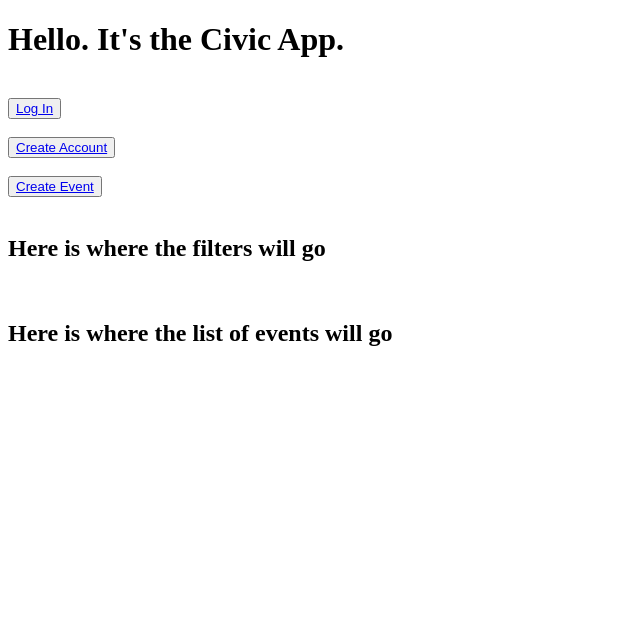
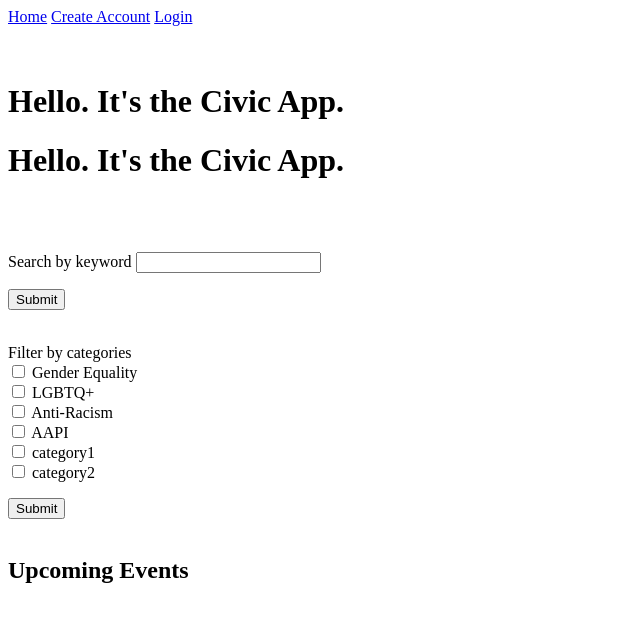
Before and after one commit to abercilla/civic-app-project, a Flask app: page / in a window 1280 px wide. Shown: the top 622 px of the page, without its empty margins (0-640 px from the left). Run offline with Flask 2, Linux system fonts and the light colour scheme; data that the repository does not hold is empty.

Commit message:
Implemented links in base, added logout function

```diff
--- a/crud.py
+++ b/crud.py
@@ -92,15 +92,16 @@ def save_search(keyword_search):
 #     return new_event
 
 
-def connect_user_to_event(user_id, event):
+def connect_user_to_event(user_id, event_id):
     """Connect a User to an Event"""
 
     #this will just connect user_id to Event...
     #...but not make a distinction whether they created it or not
 
     user_obj = User.query.get(user_id)
+    event_obj = Event.query.get(event_id)
 
-    user_obj.events.append(event)
+    user_obj.events.append(event_obj)
 
     db.session.commit()
 
@@ -167,6 +168,20 @@ def get_event_by_id(event_id):
 
     return Event.query.get(event_id)
 
+# def filter_events_by_prefs(keyword, categories):
+#     """Filter homepage events based on non-user search"""
+
+#     events = []
+
+#     #pull out events that fit chosen categories
+#     for category in categories:
+#             events.extend(Event.query.filter_by(category=category).all())
+
+#     #pull out events that have chosen keyword
+#     events.append(Event.query.filter((Event.description.like(f'%{keyword}%')) | (Event.name.like(f'%{keyword}'))).all())
+
+#     return events
+
 def filter_events_by_user_prefs(user_id):
     """Pull out events that fit a user's preferences"""
 
@@ -190,9 +205,13 @@ def filter_events_by_user_prefs(user_id):
         events.extend(Event.query.filter_by(category=category).all())
 
     for keyword in keywords:
-        events.append(Event.query.filter((Event.description.like(f'%{keyword}%')) | (Event.name.like(f'%{keyword}'))).all())
+        events.append(Event.query.filter((Event.description.like(f'%{keyword}%')) |
+                                            (Event.name.like(f'%{keyword}'))).all())
 
     return events
+
+# def save_event_for_user():
+
 
 if __name__ == '__main__':
     from server import app
--- a/server.py
+++ b/server.py
@@ -23,6 +23,22 @@ def index():
     else:
         random_events = crud.get_events()
         return render_template("homepage.html", events=random_events)
+        #if button is clicked, run this other thing
+
+
+@app.route("/")
+def filter_homepage():
+    """Filter homepage by unsaved search and/or categories"""
+
+    #take in the user's input from homepage
+    keyword_search = request.form.get("keyword")
+    categories = request.form.getlist("categories")
+
+    #filter events by input
+    filtered_events = crud.filter_events_by_prefs(keyword_search, categories)
+
+    return redirect("/homepage.html", events=filtered_events)
+
 
 @app.route("/events/<event_id>")
 def show_event(event_id):
@@ -30,7 +46,21 @@ def show_event(event_id):
 
     event = crud.get_event_by_id(event_id)
 
+
     return render_template("event_details.html", event=event)
+
+@app.route("/events/<event_id>", methods=["POST"])
+def save_event_to_user(event_id):
+    """Save event to current user"""
+
+    logged_in_user = session.get("user_id")
+
+    if logged_in_user:
+        crud.connect_user_to_event(logged_in_user, event_id)
+        flash("Event saved!")
+        return redirect("/event_details.html")
+    else:
+        flash("Create an account to save an event.")
 
 
 @app.route("/login")
@@ -59,6 +89,20 @@ def collect_login():
         filtered_events = crud.filter_events_by_user_prefs(logged_in_user)
         return render_template("/homepage.html", events=filtered_events)
 
+@app.route("/user-profile")
+def show_profile():
+    """Show a user's profile with saved events and preferences"""
+
+
+    return render_template("user-profile.html", fname=fname, lname=lname)
+
+@app.route("/logout")
+def logout_user():
+    """Process logout"""
+
+    del session["user_id"]
+
+    return render_template("logout.html")
 
 
 @app.route("/create-account")
@@ -95,10 +139,6 @@ def collect_account():
         return render_template("feed.html", fname=fname)
     #render same template with specific events based on queries about preferences
     #or just render template with first 25 events
-
-# @app.route()
-# def logout_user():
-#     """Process logout"""
 
 
 @app.route("/create-event")
--- /dev/null
+++ b/static/homepage.js
@@ -0,0 +1,19 @@
+'use strict';
+
+// separate JS files for each HTML page and then add in script tag to that HTML page
+
+//Login button
+
+const login_button = $('#login-button');
+
+//Log a user out
+function Logout(evt){
+    if (button.html('Log In')) {
+        button.on('click', () => {
+            //if user_id in session, button should read 'Logout'
+            //when button is clicked, user should be logged out
+
+            button.html('Log Out');
+        });
+    }
+}
--- a/templates/base.html
+++ b/templates/base.html
@@ -16,11 +16,30 @@
 
 
     <body>
+        {% if session.get("user_id")%}
+            <div>
+                <a href ="/">Home</a>
+                <a href = "user/<user_id>">My Profile</a>
+                <a href = "/logout">Logout</a>
+            </div>
+        {% else %}
+            <div>
+                <a href ="/">Home</a>
+                <a href = "/create-account">Create Account</a>
+                <a href = "/login">Login</a>
+            </div>
+        {% endif %}
+
+        <br>
+
         {% for msg in get_flashed_messages()%}
             <p class="flash-msg">
                 {{ msg }}
             </p>
         {% endfor %}
+        <br>
+        <h1>Hello. It's the Civic App.</h1>
+
     {% block body %}{% endblock %}
     </body>
 </html>
--- a/templates/homepage.html
+++ b/templates/homepage.html
@@ -6,28 +6,64 @@
 {%block title %}Civic App Home{% endblock %}
 
 {% block body %}
+  <script src="/static/homepage.js"></script>
 
     <h1>Hello. It's the Civic App.</h1>
 
     <br>
-    <section id="prompt-1">
+    <!-- <section id="login">
         <button id="login-button"><a href = "/login">Log In</a></button>
     </section>
 
     <br>
-      <section id="prompt-2">
+      <section id="account">
           <button id="create-account"><a href = "/create-account">Create Account</a></Create></button>
       </section>
 
       <br>
-      <section id="prompt-3">
+      <section id="event">
         <button id="create-event"><a href = "/create-event">Create Event</a></Create></button>
-    </section>
+    </section> -->
+    <br>
+    <form>
+      <form action="/" method ="POST">
+        <p>
+            <label>Search by keyword</label>
+            <input type="text" name="keyword">
+        </p>
+        <div>
+          <input type = "submit"/>
+      </div>
+    </form>
+    <br>
+    <form>
+      <p> <label>Filter by categories</label>
+        <br>
+        <input type = "checkbox" name = "categories" value="Gender Equality">
+        <label>Gender Equality</label>
+        <br>
+        <input type = "checkbox" name = "categories" value="LGBTQ+">
+        <label>LGBTQ+</label>
+        <br>
+        <input type = "checkbox" name = "categories" value="Anti-Racism">
+        <label>Anti-Racism</label>
+        <br>
+        <input type = "checkbox" name = "categories" value="AAPI">
+        <label>AAPI</label>
+        <br>
+        <input type = "checkbox" name = "categories" value="category1">
+        <label>category1</label>
+        <br>
+        <input type = "checkbox" name = "categories" value="category2">
+        <label>category2</label>
+      </p>
+      <div>
+          <input type = "submit"/><!--change this text to something else?-->
+      </div>
 
+  </form>
       <br>
-      <h2>Here is where the filters will go</h2>
-      <br>
-      <h2>Here is where the list of events will go</h2>
+      <h2>Upcoming Events</h2>
       <br>
       <ul>
         {% for event in events %}
```
Also changed, not shown: static/civic.js (deleted, +0 -17 lines), templates/event_details.html (+4 -3 lines), templates/feed.html (deleted, +0 -21 lines), templates/logout.html (added, +19 -0 lines), templates/user-profile.html (added, +27 -0 lines).
